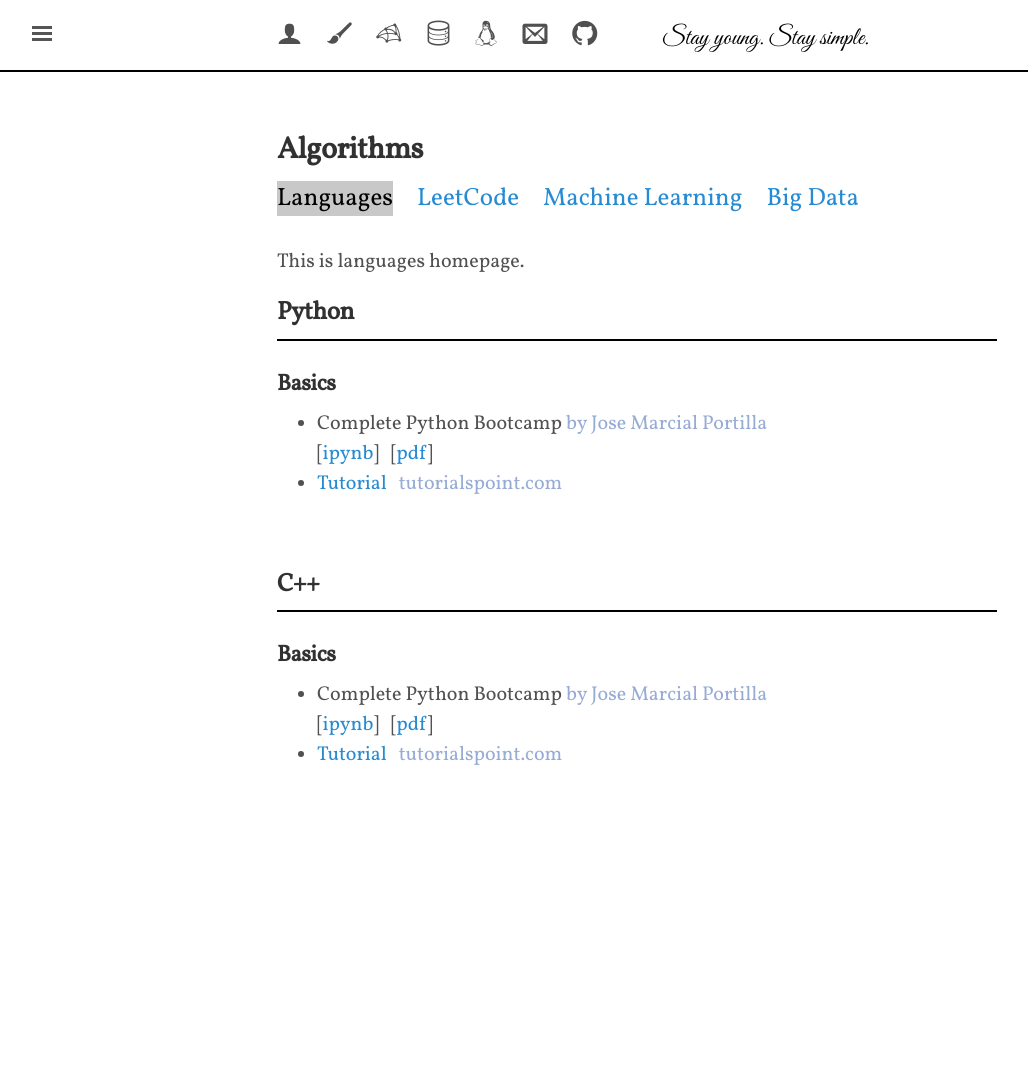
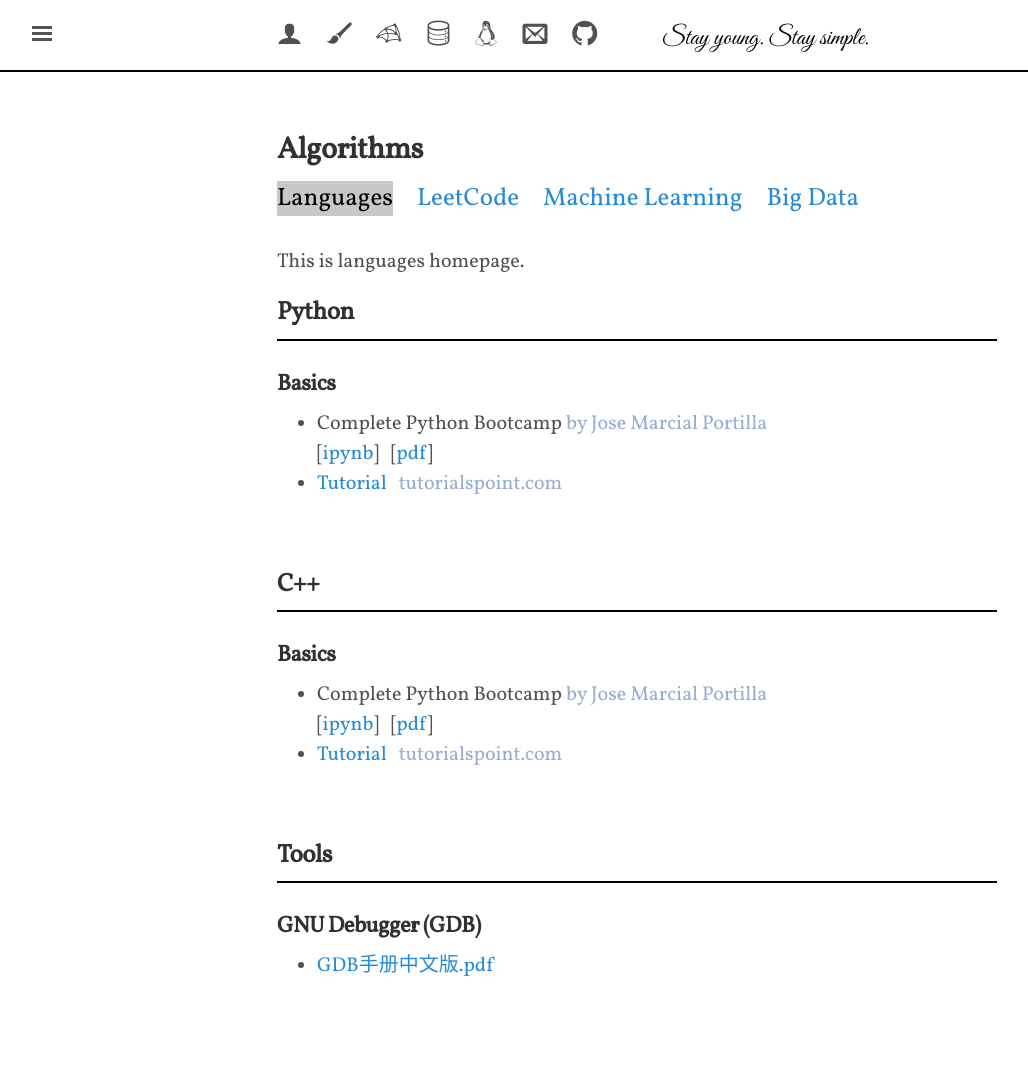
Before and after one commit to shevapato2008/myBlog, a Jekyll site: the page built from algorithms/languages/index.md, in a window 1280 px wide. Shown: the whole page, without its empty margins (3-1031 px from the left). Built offline with Jekyll 4.4.1, drawn with Linux system fonts in a browser that asks for light colours; nearby versions of some CDN libraries; some web fonts are replaced; before the commit the page ends 900 px from its top, so only the background shows below that.

Commit message:
Initial commit.

```diff
--- a/algorithms/languages/index.md
+++ b/algorithms/languages/index.md
@@ -24,7 +24,12 @@ This is languages homepage.
 [[pdf]({{site.baseurl}}/algorithms/machinelearning/python/PythonBasics.pdf)]
 + [Tutorial](https://www.tutorialspoint.com/python/) &nbsp; <span style="color:#97acd5">tutorialspoint.com</span><br>
 
+<br>
 
+## Tools
+---
+### GNU Debugger (GDB)
++ [GDB手册中文版.pdf]({{ site.baseurl }}/algorithms/languages/books/GDB手册中文版.pdf)
 
 
 <br><br>
```
Also changed, not shown: 1 other file.
